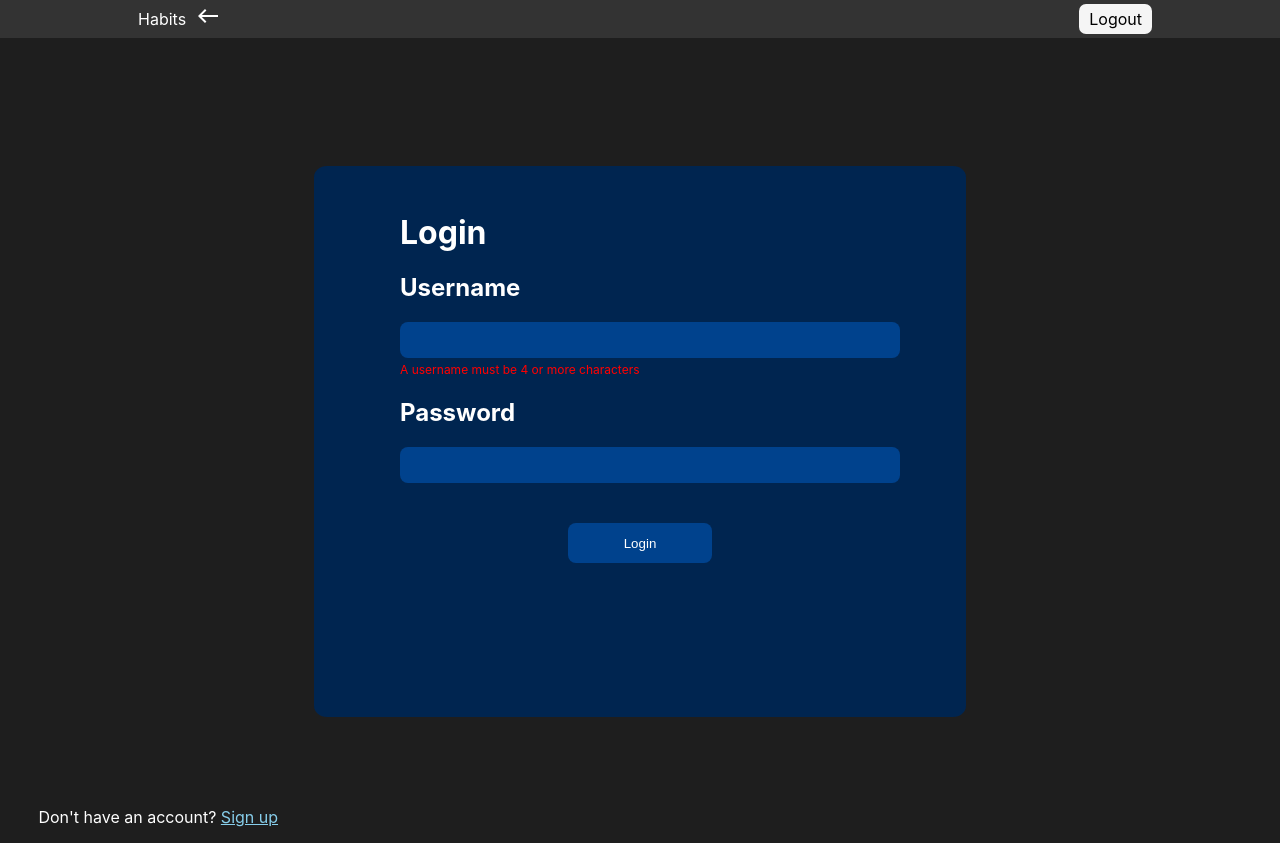
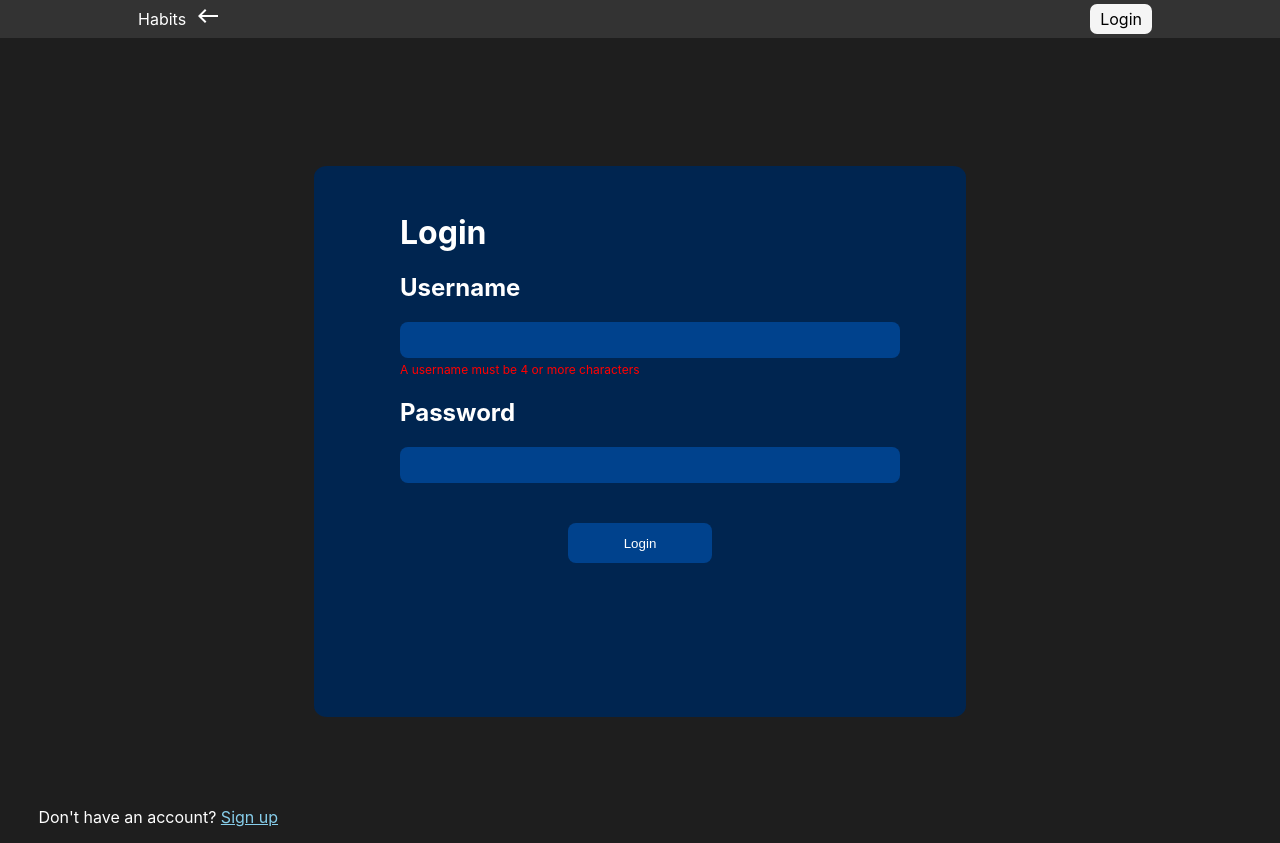
Before and after one commit to Typist01/habit-tracker, a React (Create React App) app in the folder frontend3/my-app/: page /login in a window 1280 px wide. Built offline with nearby package versions, Linux system fonts and the light colour scheme; no server answers.

Commit message:
tweaked logout button in navbar

```diff
--- a/frontend3/my-app/src/Components/NavBar/NavBar.js
+++ b/frontend3/my-app/src/Components/NavBar/NavBar.js
@@ -1,17 +1,26 @@
 /** @format */
 
-import "./NavBar.css"
-import WestIcon from '@mui/icons-material/West';
+import "./NavBar.css";
+import WestIcon from "@mui/icons-material/West";
+import { useContext } from "react";
+import { AuthContext } from "../../App";
 
-export default function(){
-    return (
+export default function () {
+  const ctx = useContext(AuthContext);
 
-        <div className="navbar-style">
-            <ul>
-                <li><a href="/">Habits</a></li>
-                <WestIcon/>
-                <li className="li-logout"><a href="/login">Logout</a> </li>
-            </ul>
-        </div>
-    );
+  return (
+    <div className="navbar-style">
+      <ul>
+        <li>
+          <a href="/">Habits</a>
+        </li>
+        <WestIcon />
+        <li className="li-logout">
+          <a onClick={ctx.handleLogout} href="/login">
+            {ctx.isLoggedIn ? "Logout" : "Login"}
+          </a>{" "}
+        </li>
+      </ul>
+    </div>
+  );
 }
```
